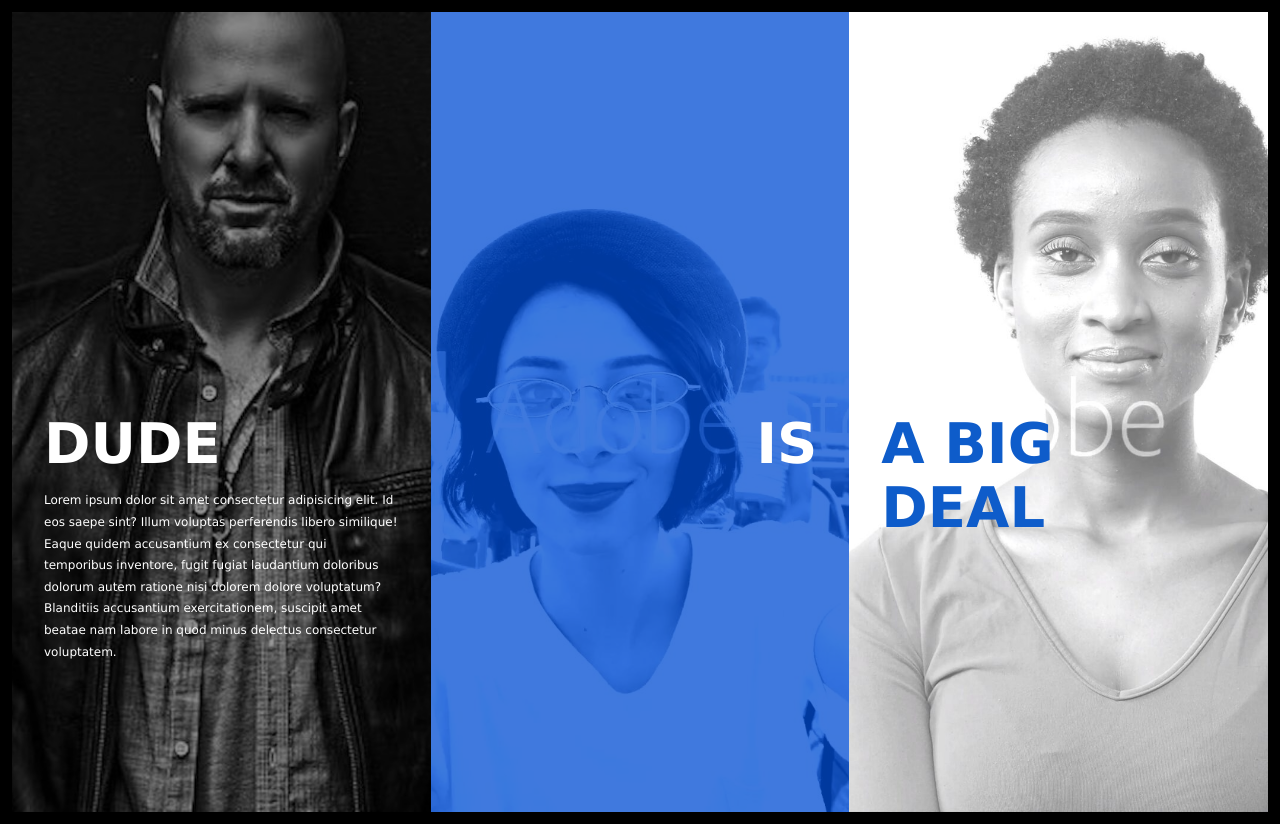
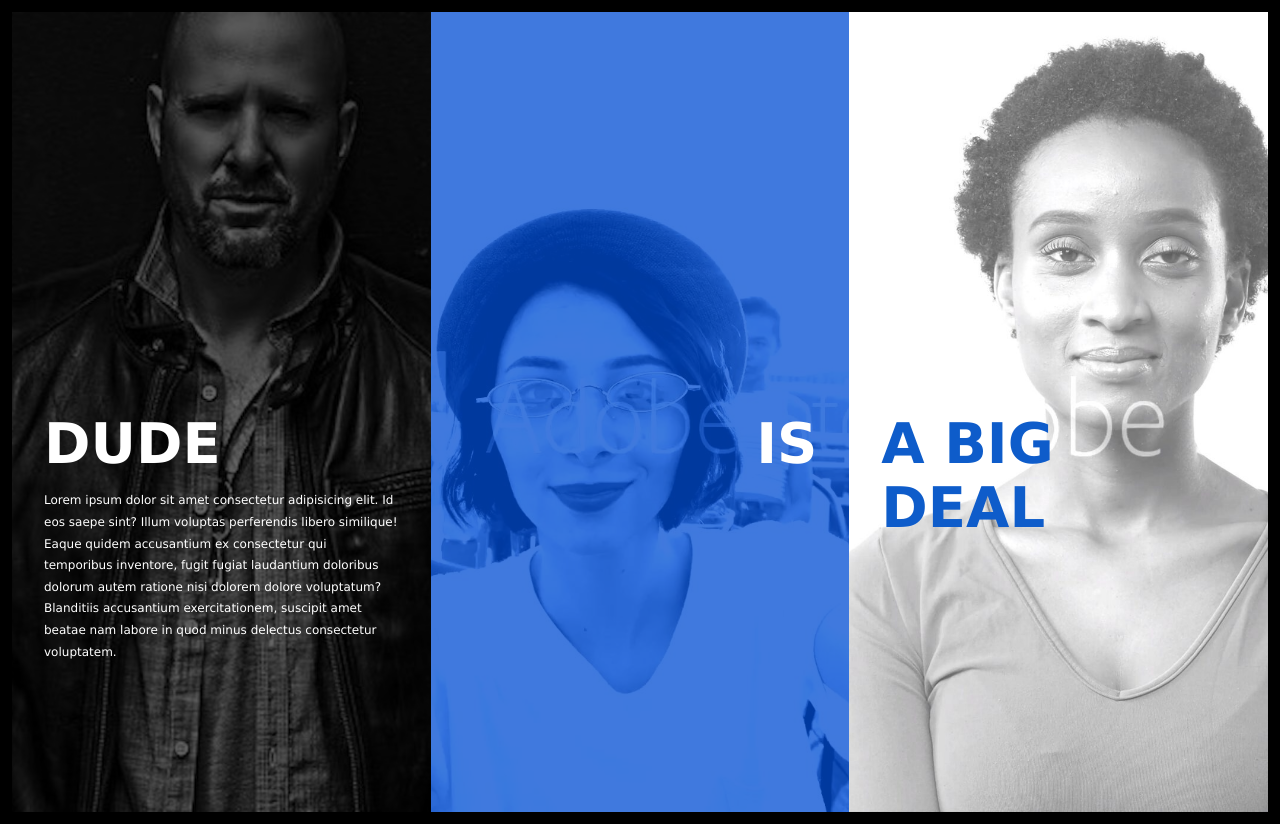
Before and after one commit to sjbeli/sjbeli.github.io, a PHP site: page / in a window 1280 px wide. Run offline with PHP 8.4, Linux system fonts and the light colour scheme.

Commit message:
tweak css

```diff
--- a/one/style.css
+++ b/one/style.css
@@ -168,7 +168,7 @@ a:hover, a:active, a:focus {
 
 /* opacity layers for left, center, right boxes */
 .left:after {
-  background-color: rgba(0, 0, 0, 0.4);
+  background-color: rgba(0, 0, 0, 0.6);
 }
 
 .center:after {
--- a/one/style.scss
+++ b/one/style.scss
@@ -150,7 +150,7 @@ a:hover, a:active, a:focus {
 
 /* opacity layers for left, center, right boxes */
 .left:after {
-  background-color: rgba(0, 0, 0, 0.4);
+  background-color: rgba(0, 0, 0, 0.6);
 }
 .center:after {
   background-color: rgba(0, 77, 211, 0.75);
```
